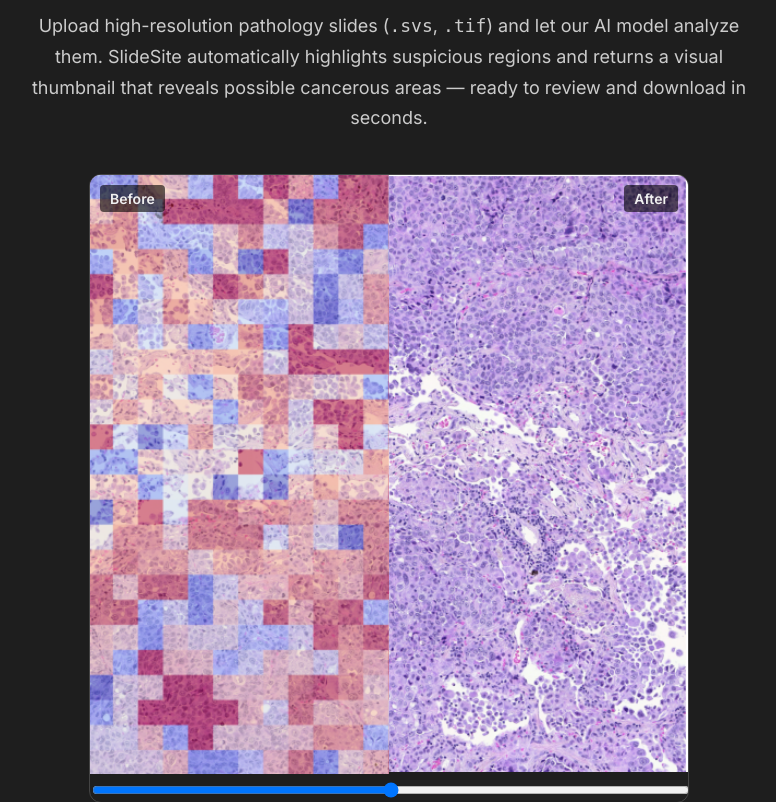
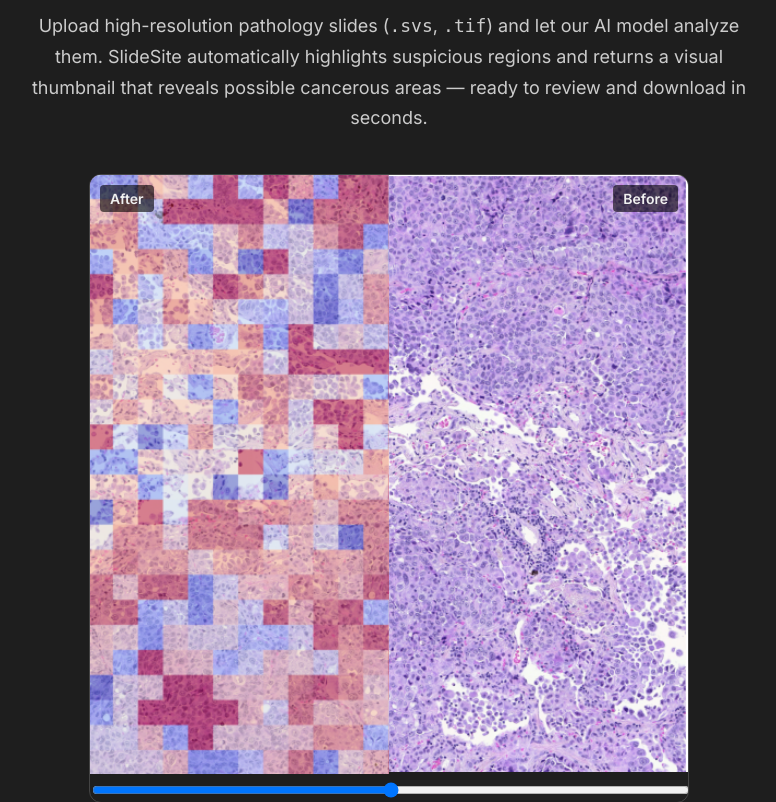
Before and after one commit to Green-Cooperative-Incorporated/SlideSite, a Flask app: page / in a window 1280 px wide. Shown: the top 802 px of the page, without its empty margins (251-1027 px from the left). Run offline with Flask 3, Linux system fonts and the light colour scheme; some libraries are stand-ins or nearby versions.

Commit message:
fix slider

```diff
--- a/templates/landing.html
+++ b/templates/landing.html
@@ -106,10 +106,10 @@
       color: #f0f0f0;
     }
     .label-before {
-      left: 10px;
+      right: 10px;
     }
     .label-after {
-      right: 10px;
+      left: 10px;
     }
   </style>
 </head>
```
